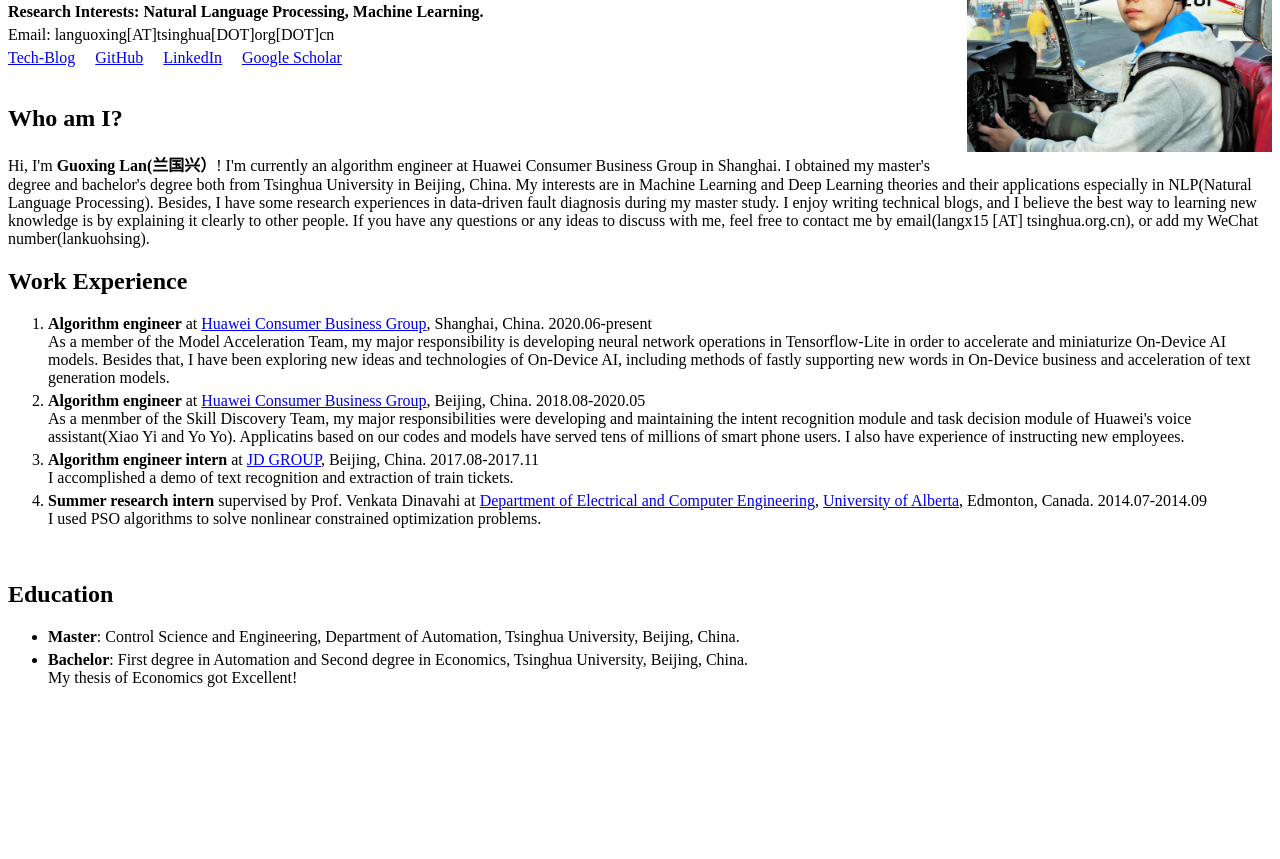
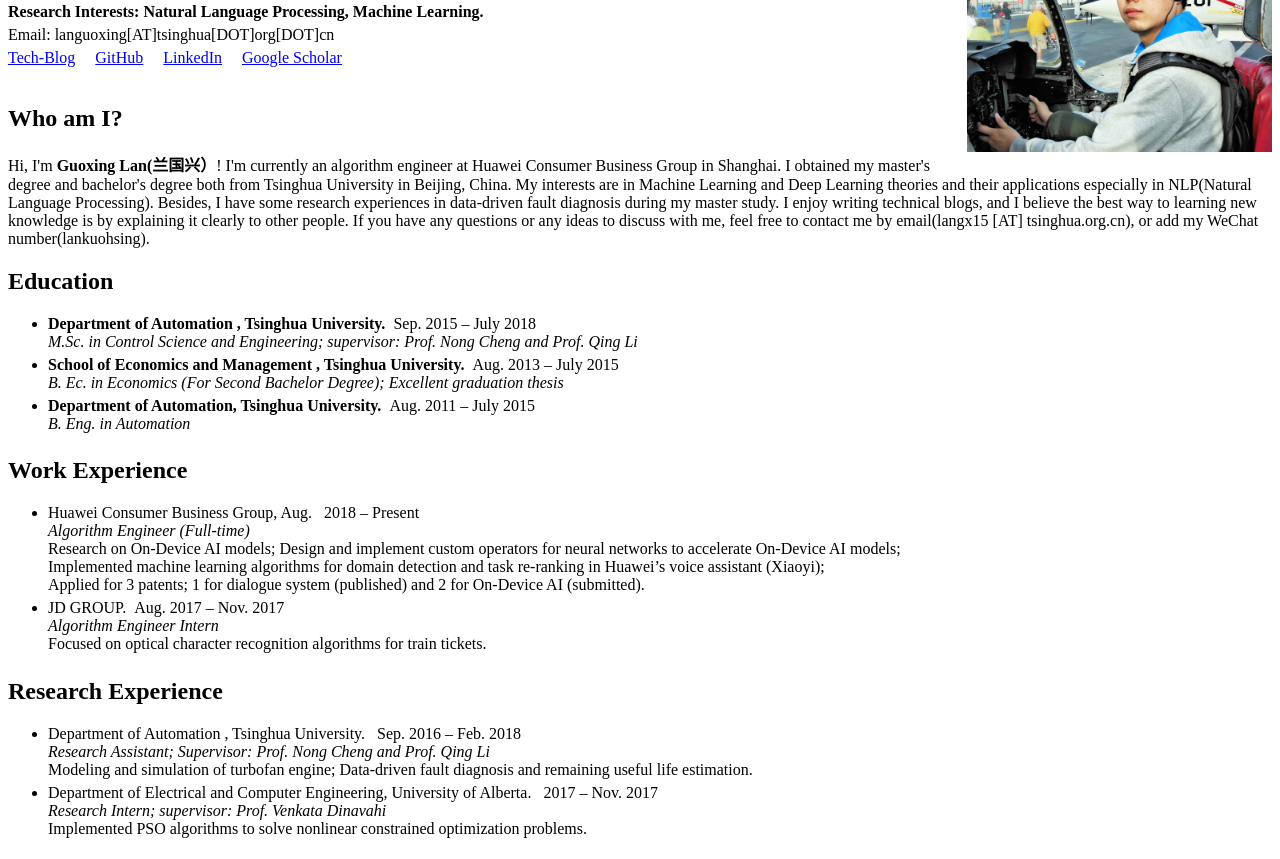
Before and after one commit to lankuohsing/lankuohsing.github.io, a plain HTML site: page index.html in a window 1280 px wide. Shown: the part 119-978 px from the top of the page. Before the commit the page ends 848 px from the top, so only its background shows below. Drawn offline with Linux system fonts and the light colour scheme.

Commit message:
change index

```diff
--- a/index.html
+++ b/index.html
@@ -27,30 +27,52 @@
 Hi, I'm <b>Guoxing Lan(兰国兴）</b>! I'm currently an algorithm engineer at Huawei Consumer Business Group in Shanghai. I obtained my master's degree and bachelor's degree both from Tsinghua University in Beijing, China. My interests are in Machine Learning and Deep Learning theories and their applications especially in NLP(Natural Language Processing). Besides, I have some research experiences in data-driven fault diagnosis during my master study. I enjoy writing technical blogs, and I believe the best way to learning new knowledge is by explaining it clearly to other people. If you have any questions or any ideas to discuss with me, feel free to contact me by email(langx15 [AT] tsinghua.org.cn), or add my WeChat number(lankuohsing)</a>.
 </div>
 <br />
-<h2>Work Experience</h2>
-<ol>
-<div style="line-height: 150%;">
-  <li><b>Algorithm engineer</b> at <a href="https://consumer.huawei.com/cn/">Huawei Consumer Business Group</a>, Shanghai, China. 2020.06-present</li>
-  As a member of the Model Acceleration Team, my major responsibility is developing neural network operations in Tensorflow-Lite in order to accelerate and miniaturize On-Device AI models. Besides that, I have been exploring new ideas and technologies of On-Device AI, including methods of fastly supporting new words in On-Device business and acceleration of text generation models.
-  <div style="height:5px;"><br></div>
-  <li><b>Algorithm engineer</b> at <a href="https://consumer.huawei.com/cn/">Huawei Consumer Business Group</a>, Beijing, China. 2018.08-2020.05</li>
-  As a menmber of the Skill Discovery Team, my major responsibilities were developing and maintaining the intent recognition module and task decision module of Huawei's voice assistant(Xiao Yi and Yo Yo). Applicatins based on our codes and models have served tens of millions of smart phone users. I also have experience of instructing new employees.
-  <div style="height:5px;"><br></div>
-  <li><b>Algorithm engineer intern</b> at <a href="https://www.jd.com/">JD GROUP</a>, Beijing, China. 2017.08-2017.11</li>
-  I accomplished a demo of text recognition and extraction of train tickets.
-  <div style="height:5px;"><br></div>
-  <li><b>Summer research intern </b> supervised by Prof. Venkata Dinavahi at <a href="http://www.ece.engineering.ualberta.ca/">Department of Electrical and Computer Engineering</a>, <a href="https://www.ualberta.ca/">University of Alberta</a>, Edmonton, Canada. 2014.07-2014.09</li>
-  I used PSO algorithms to solve nonlinear constrained optimization problems.
-</div>
-</ol>
-<br />
 <h2>Education</h2>
 <ul style="list-style-type:disc">
-  <li><b>Master</b>: Control Science and Engineering, Department of Automation, Tsinghua University, Beijing, China.</li>
+  <li><b>Department of Automation , Tsinghua University.</b>&ensp;Sep. 2015 – July 2018</li>
+  <i>M.Sc. in Control Science and Engineering; supervisor: Prof. Nong Cheng and Prof. Qing Li</i><br />
   <div style="height:5px;"><br></div>
-  <li><b>Bachelor</b>: First degree in Automation and Second degree in Economics, Tsinghua University, Beijing, China.</li>
-  My thesis of Economics got Excellent!
+  <li><b>School of Economics and Management , Tsinghua University.</b>&ensp;Aug. 2013 – July 2015</li>
+  <i>B. Ec. in Economics (For Second Bachelor Degree); Excellent graduation thesis</i><br />
+  <div style="height:5px;"><br></div>
+  <li><b>Department of Automation, Tsinghua University.</b>&ensp;Aug. 2011 – July 2015</li>
+  <i>B. Eng. in Automation</i><br />
+  <div style="height:5px;"><br></div>
 </ul>
-<br />
+
+<h2>Work Experience</h2>
+<ul style="list-style-type:disc">
+<div style="line-height: 150%;">
+<li>Huawei Consumer Business Group, Aug. &ensp;2018 – Present</li>
+<i>Algorithm Engineer (Full-time)</i><br />
+Research on On-Device AI models; Design and implement custom operators for neural networks to accelerate On-Device AI models;<br />
+Implemented machine learning algorithms for domain detection and task re-ranking in Huawei’s voice assistant (Xiaoyi);<br />
+Applied for 3 patents; 1 for dialogue system (published) and 2 for On-Device AI (submitted).<br />
+
+<div style="height:5px;"><br></div>
+<li>JD GROUP.&ensp;Aug. 2017 – Nov. 2017</li>
+<i>Algorithm Engineer Intern</i><br />
+Focused on optical character recognition algorithms for train tickets.<br />
+<div style="height:5px;"><br></div>
+</div>
+</ul>
+
+
+<h2>Research Experience</h2>
+<ul style="list-style-type:disc">
+<div style="line-height: 150%;">
+<li>Department of Automation , Tsinghua University. &ensp;Sep. 2016 – Feb. 2018</li>
+<i>Research Assistant; Supervisor: Prof. Nong Cheng and Prof. Qing Li</i><br />
+Modeling and simulation of turbofan engine; Data-driven fault diagnosis and remaining useful life estimation.<br />
+
+<div style="height:5px;"><br></div>
+<li>Department of Electrical and Computer Engineering, University of Alberta.&ensp; 2017 – Nov. 2017</li>
+<i>Research Intern; supervisor: Prof. Venkata Dinavahi</i><br />
+Implemented PSO algorithms to solve nonlinear constrained optimization problems.<br />
+<div style="height:5px;"><br></div>
+</div>
+</ul>
+
+
 </body>
 </html>
```
